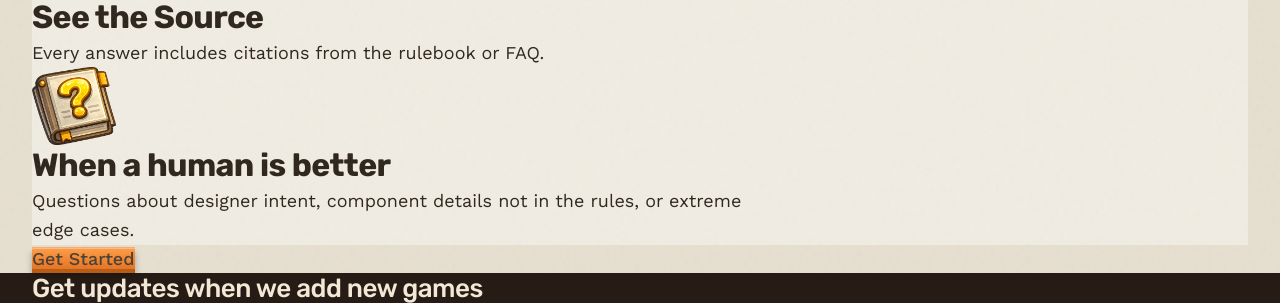
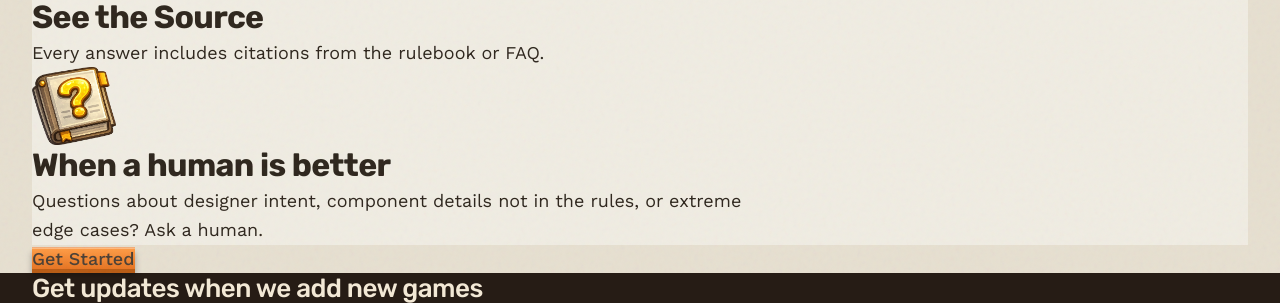
Before and after one commit to gamenightgpt/www, an Eleventy site: page src/index.njk in a window 1280 px wide. Shown: the part 2628-2931 px from the top of the page. Built offline with nearby package versions, Linux system fonts and the light colour scheme; Eleventy itself is replaced by a stand-in of ours; files that its build step writes are made by us from their sources; files whose address does not match are found by name.

Commit message:
Ask a human

```diff
--- a/src/_includes/partials/how-it-works.njk
+++ b/src/_includes/partials/how-it-works.njk
@@ -53,7 +53,7 @@
           <h3 class="font-bold text-xl text-heading leading-tight">When a human is better</h3>
         </div>
         <p class="text-heading text-sm leading-relaxed px-1 pl-14">
-          Questions about designer intent, component details not in the rules, or extreme edge cases.
+          Questions about designer intent, component details not in the rules, or extreme edge cases? Ask a human.
         </p>
       </div>
     </div>
```
